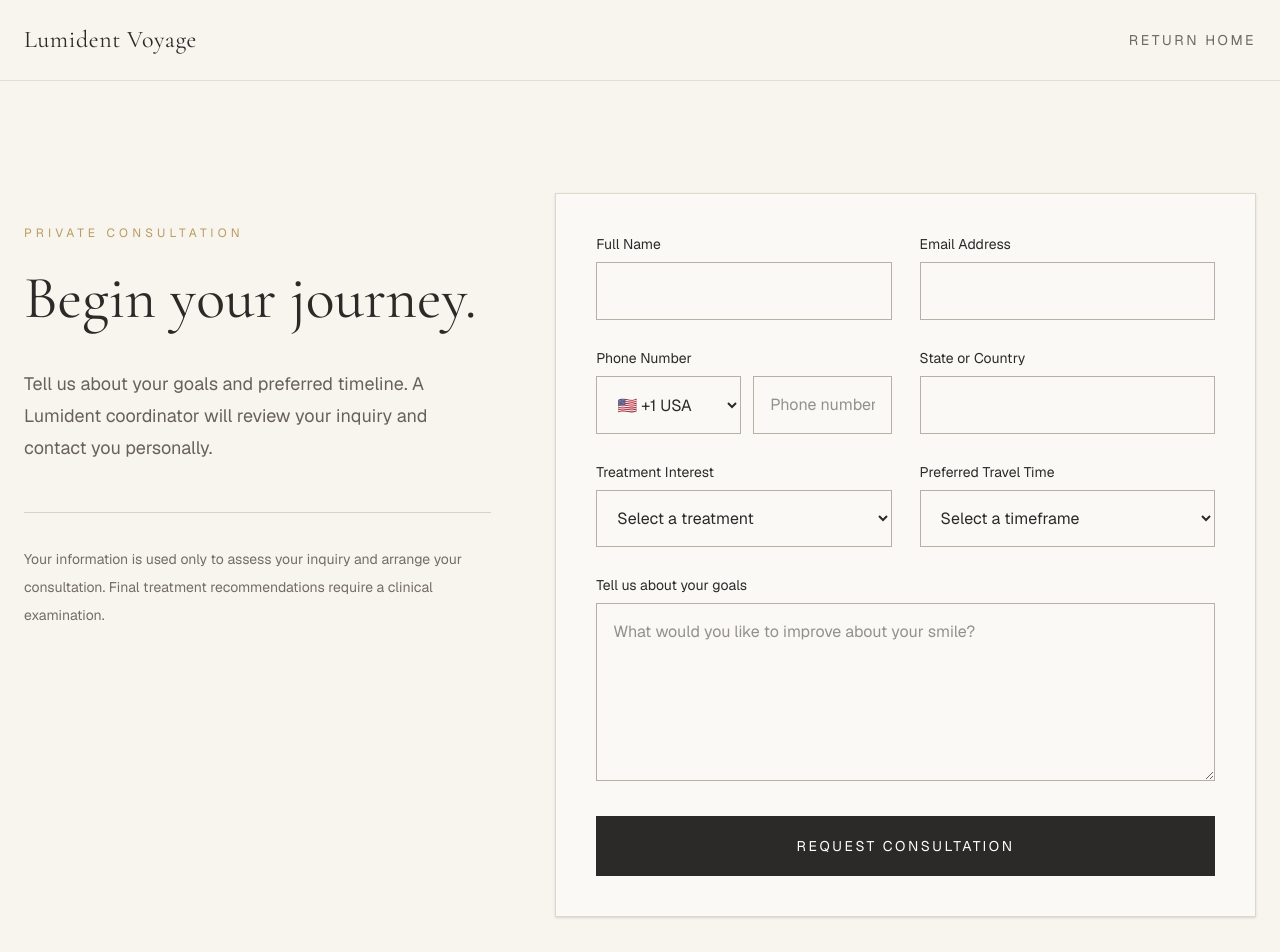
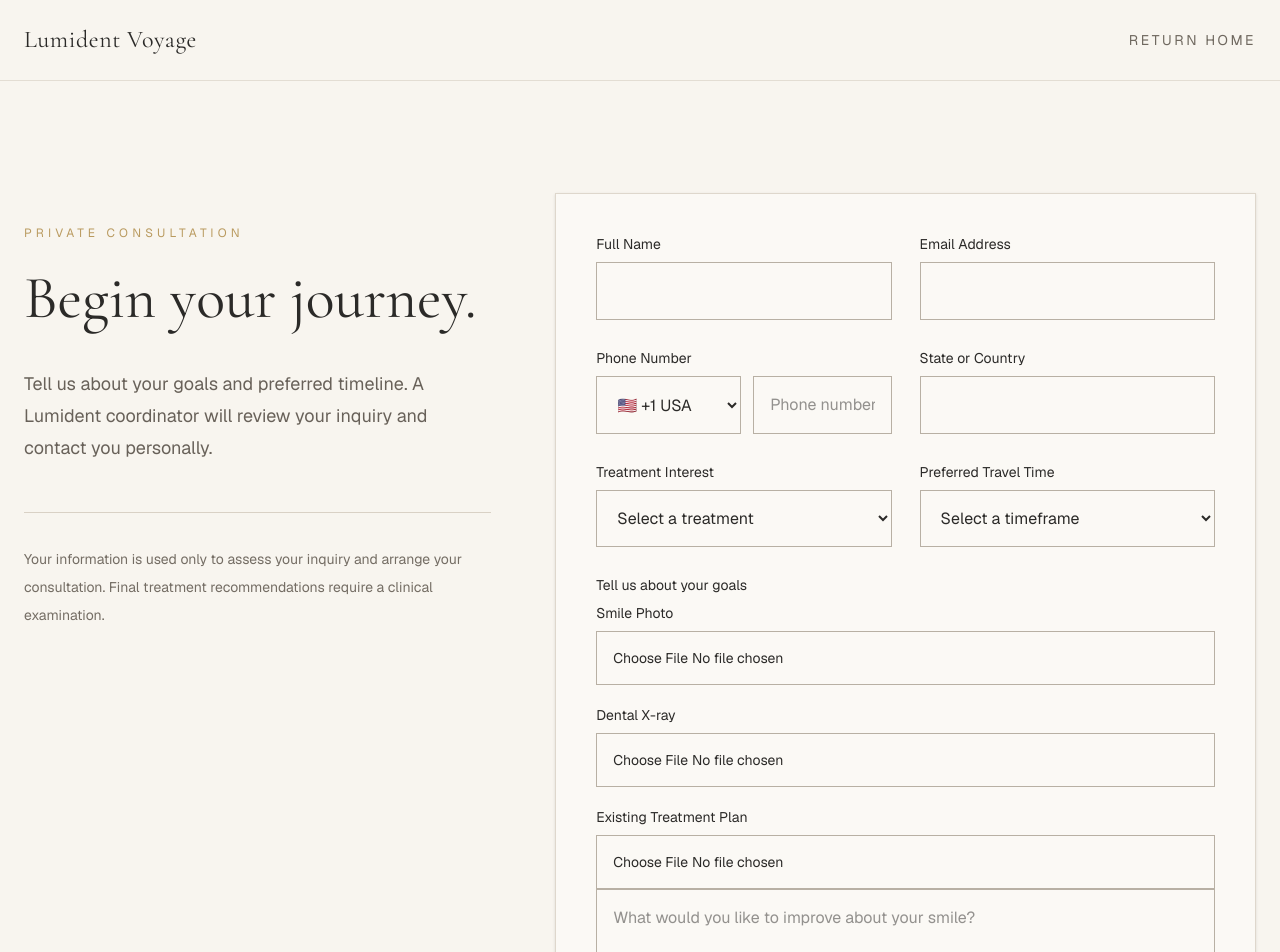
Before and after one commit to LumidentVoyage/lumident-voyage, a Next.js app: page /contact in a window 1280 px wide. Shown: the top 952 px of the page. Built offline with nearby package versions, Linux system fonts and the light colour scheme.

Commit message:
Enhance contact form with file upload options
Added file input fields for smile photo, dental X-ray, and existing treatment plan to the contact form.

```diff
--- a/src/app/contact/page.tsx
+++ b/src/app/contact/page.tsx
@@ -47,10 +47,11 @@ export default function ContactPage() {
 
         <div className="border border-[#ded7cc] bg-[#fbf9f5] p-6 shadow-sm md:p-10">
           <form
-            action="https://formsubmit.co/admin@lumidentvoyage.com"
-            method="POST"
-            className="space-y-7"
-          >
+  action="https://formsubmit.co/admin@lumidentvoyage.com"
+  method="POST"
+  encType="multipart/form-data"
+  className="space-y-7"
+>
           <input
   type="hidden"
   name="_subject"
@@ -198,7 +199,39 @@ export default function ContactPage() {
               <label className="mb-2 block text-sm">
                 Tell us about your goals
               </label>
+<div className="space-y-5">
+  <div>
+    <label className="mb-2 block text-sm">Smile Photo</label>
+    <input
+      type="file"
+      name="smile_photo"
+      accept="image/jpeg,image/png"
+      className="w-full border border-[#b8b0a4] bg-transparent px-4 py-4 text-sm"
+    />
+  </div>
 
+  <div>
+    <label className="mb-2 block text-sm">Dental X-ray</label>
+    <input
+      type="file"
+      name="dental_xray"
+      accept="image/jpeg,image/png,application/pdf"
+      className="w-full border border-[#b8b0a4] bg-transparent px-4 py-4 text-sm"
+    />
+  </div>
+
+  <div>
+    <label className="mb-2 block text-sm">
+      Existing Treatment Plan
+    </label>
+    <input
+      type="file"
+      name="treatment_plan"
+      accept="image/jpeg,image/png,application/pdf"
+      className="w-full border border-[#b8b0a4] bg-transparent px-4 py-4 text-sm"
+    />
+  </div>
+</div>
               <textarea
                 name="message"
                 rows={6}
```
